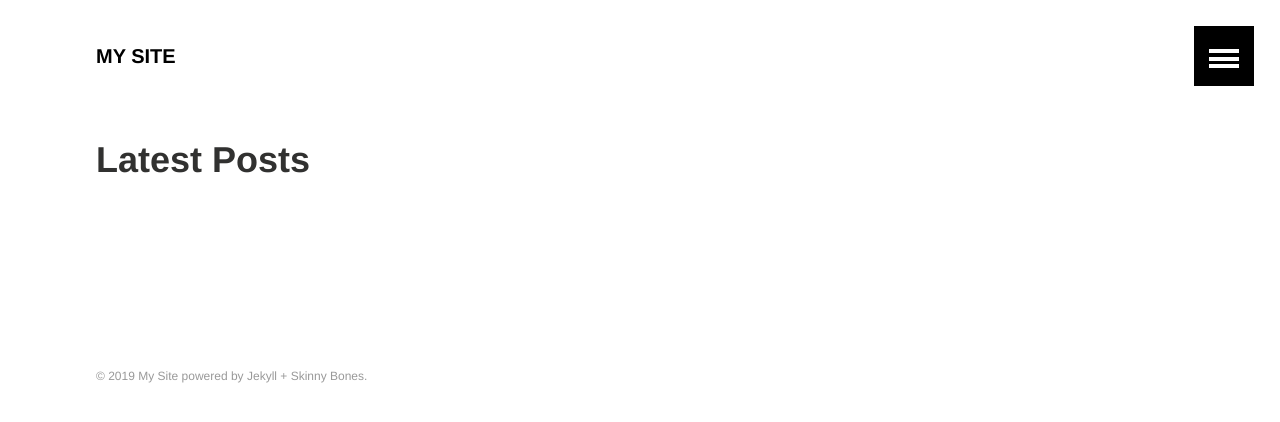
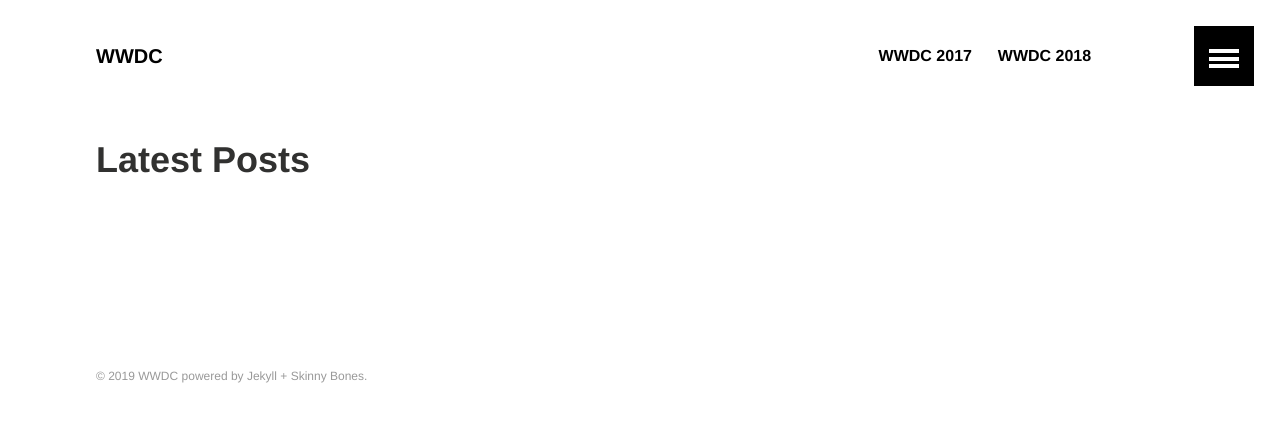
Before and after one commit to nilotic/den.github.io, a Jekyll site: the page built from index.md, in a window 1280 px wide. Shown: the top 422 px of the page. Built offline with Jekyll 4.4.1, drawn with Linux system fonts in a browser that asks for light colours.

Commit message:
no message

```diff
--- a/_config.yml
+++ b/_config.yml
@@ -1,7 +1,7 @@
 # Site wide configuration
 
-title: "My Site"
-description: "This is a description of my awesome site."
+title: "WWDC"
+description: "Summarized WWDC sessions."
 logo: # 120x120 px default image used for Twitter summary card
 teaser: # 400x250 px default teaser image used in image archive grid
 locale: en
@@ -26,8 +26,8 @@ gems:
 
 # Site owner
 owner:
-  name:
-  email:
+  name: Den Jo
+  email: nilotic2@gmail.com
   twitter:
   google:
     ad-client:
--- a/_data/navigation.yml
+++ b/_data/navigation.yml
@@ -1,6 +1,7 @@
 # Site navigation links
 
-- title:
-  url:
-  excerpt:
-  image:
+- title: WWDC 2017
+  url: /wwdc2017
+
+- title: WWDC 2018
+  url: /wwdc2018
```
